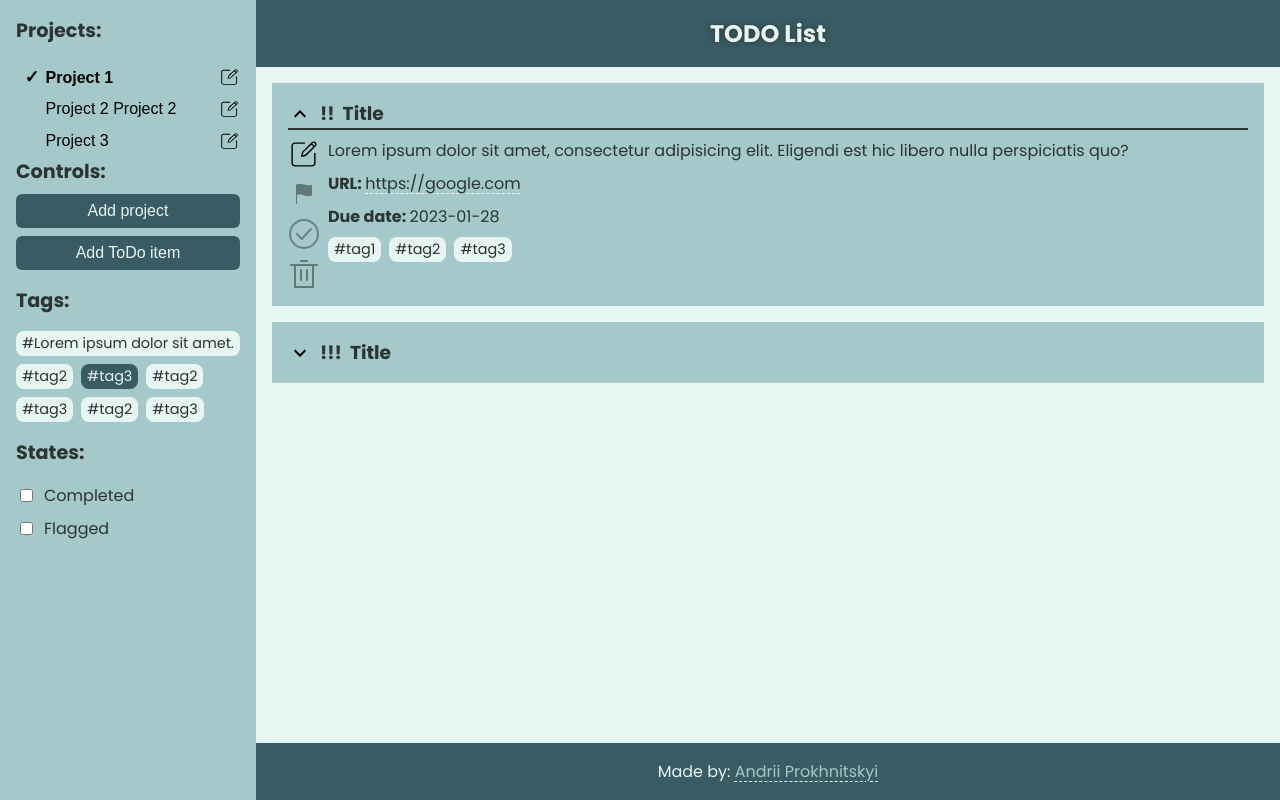
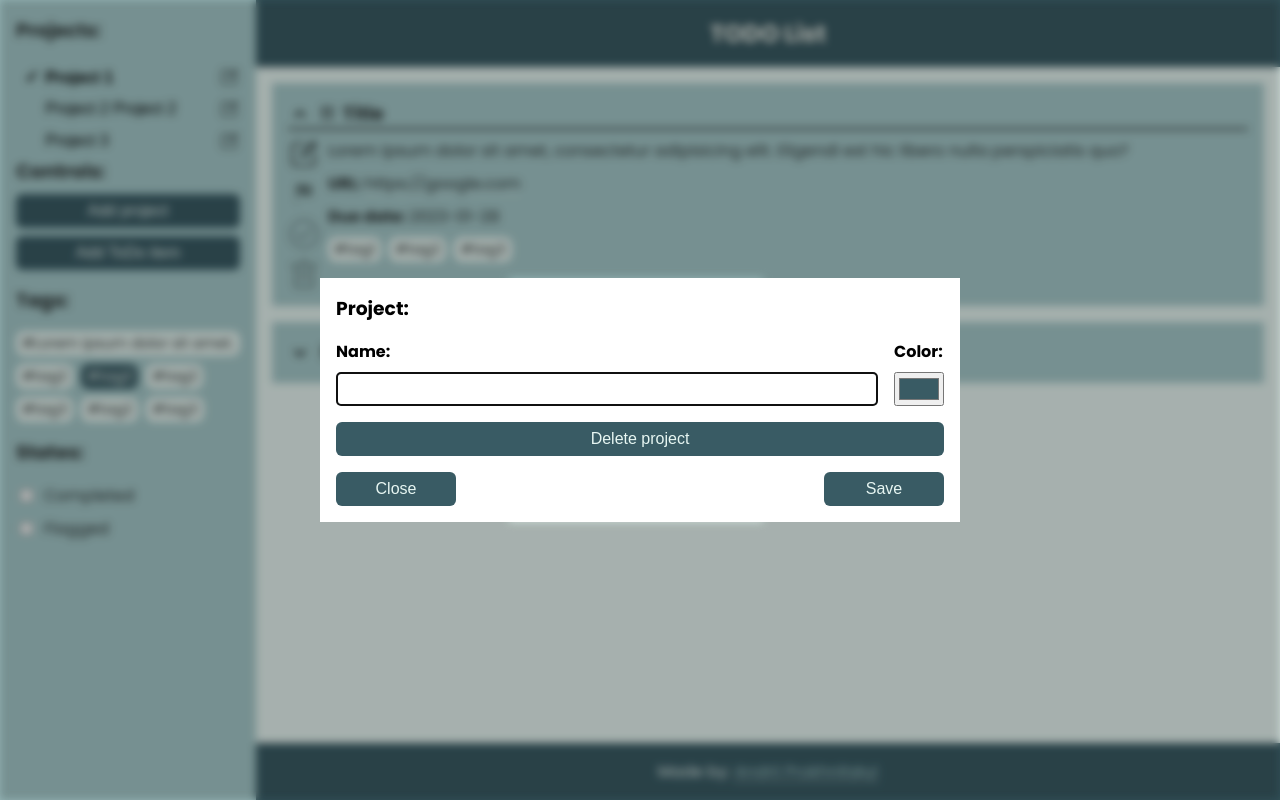
Before and after one commit to Prokhnitskyi/todo-list, a website built with webpack: page src/template.html in a window 1280 px wide. Built offline with nearby package versions, Linux system fonts and the light colour scheme.

Commit message:
Add project add / edit modal

```diff
--- a/src/components/Project/Project.js
+++ b/src/components/Project/Project.js
@@ -1,11 +1,9 @@
-import defaultIcon from '../../assets/project-icons/default.svg';
+import './project-modal.scss';
 
 export class Project {
-  constructor ({id, name, icon = defaultIcon, color = '#002aff', description = ''}) {
+  constructor ({id, name, color = '#395B64'}) {
     this.id = id;
     this.name = name;
-    this.icon = icon;
     this.color = color;
-    this.description = description;
   }
 }
--- /dev/null
+++ b/src/components/Project/project-modal.scss
@@ -0,0 +1,31 @@
+@use '../../styles/variables' as *;
+@use '../../styles/mixins' as *;
+
+.project-modal {
+  &__title {
+    margin-bottom: 1rem;
+  }
+
+
+  &__form {
+    display: flex;
+    flex-direction: column;
+    gap: 1rem;
+  }
+
+  &__two-col {
+    display: flex;
+    gap: 1rem;
+    flex-wrap: wrap;
+    justify-content: space-between;
+
+    & > :first-child {
+      flex: 1;
+    }
+  }
+
+  & [type="color"] {
+    height: 100%;
+  }
+
+}
--- a/src/template.html
+++ b/src/template.html
@@ -119,7 +119,7 @@
     </footer>
 </div>
 <dialog class="todo-modal modal" id="todo-modal">
-    <h3 class="todo-modal__title">New todo item:</h3>
+    <h3 class="todo-modal__title">Todo item:</h3>
     <div class="wrapper">
         <form method="dialog" class="todo-modal__form">
             <div class="input-column-wrapper">
@@ -154,5 +154,39 @@
         </form>
     </div>
 </dialog>
+<dialog class="modal" id="confirm-modal">
+    <h3 class="todo-modal__title">Are you sure?</h3>
+    <div class="wrapper">
+        <form method="dialog">
+            <div class="buttons-wrapper">
+                <button class="button" type="reset">Cancel</button>
+                <button class="button" type="submit">Confirm</button>
+            </div>
+        </form>
+    </div>
+</dialog>
+<dialog class="modal project-modal" id="project-modal">
+    <h3 class="todo-modal__title">Project:</h3>
+    <div class="wrapper">
+        <form method="dialog" class="project-modal__form">
+            <div class="project-modal__two-col">
+                <div class="input-column-wrapper">
+                    <label for="set-project-name">Name:</label>
+                    <input class="text-input" type="text" name="set-project-name" id="set-project-name" required>
+                </div>
+                <div class="input-column-wrapper">
+                    <label for="set-project-color">Color:</label>
+                    <input type="color" name="set-project-color" id="set-project-color" value="#395b64">
+                </div>
+            </div>
+            <button type="button" class="button">Delete project</button>
+            <div class="buttons-wrapper">
+                <button class="button" type="reset">Close</button>
+                <button class="button" type="submit">Save</button>
+            </div>
+        </form>
+    </div>
+</dialog>
+<script>document.getElementById('project-modal').showModal();</script>
 </body>
 </html>
```
Also changed, not shown: src/assets/project-icons/default.svg (deleted).
